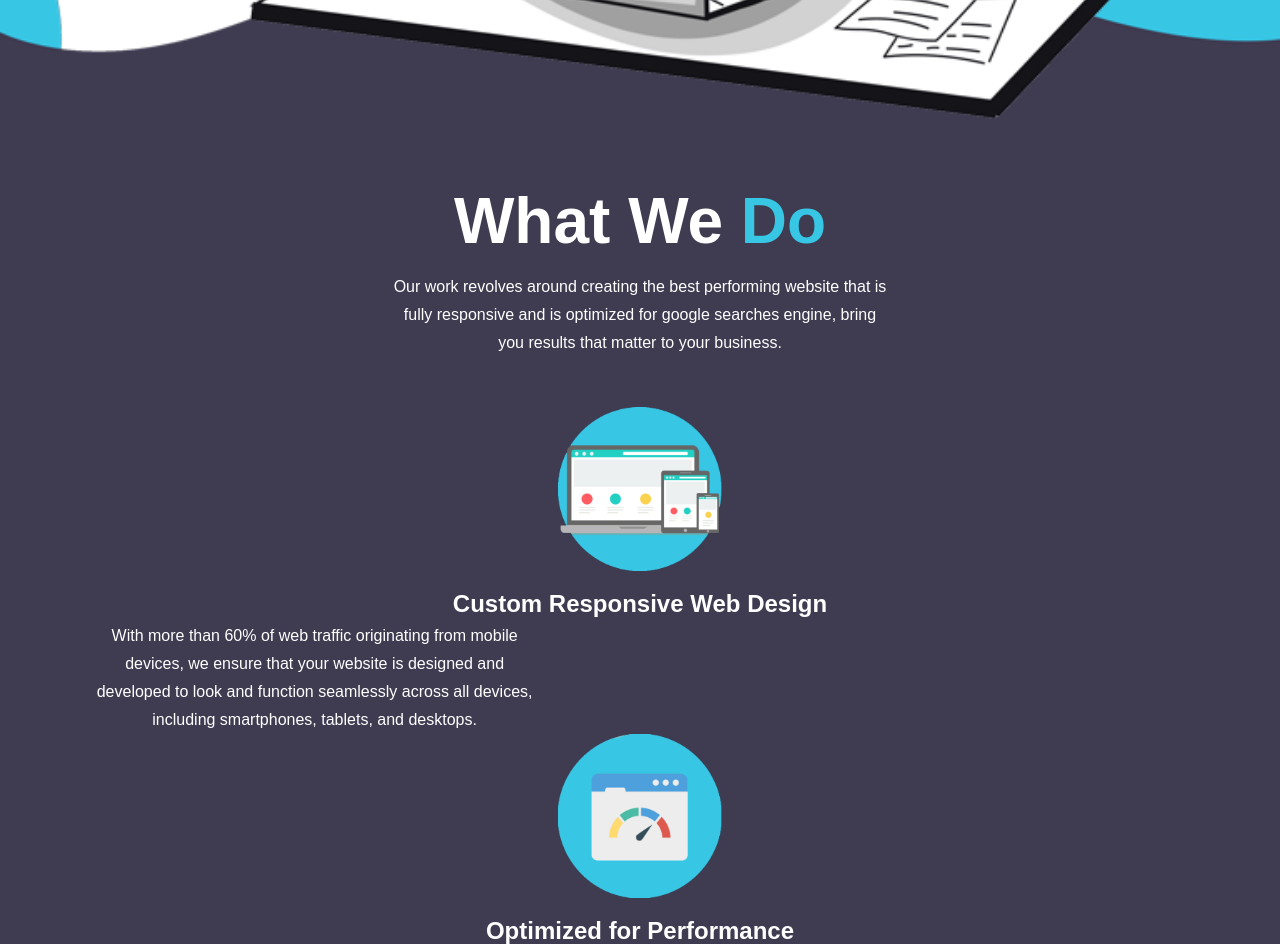
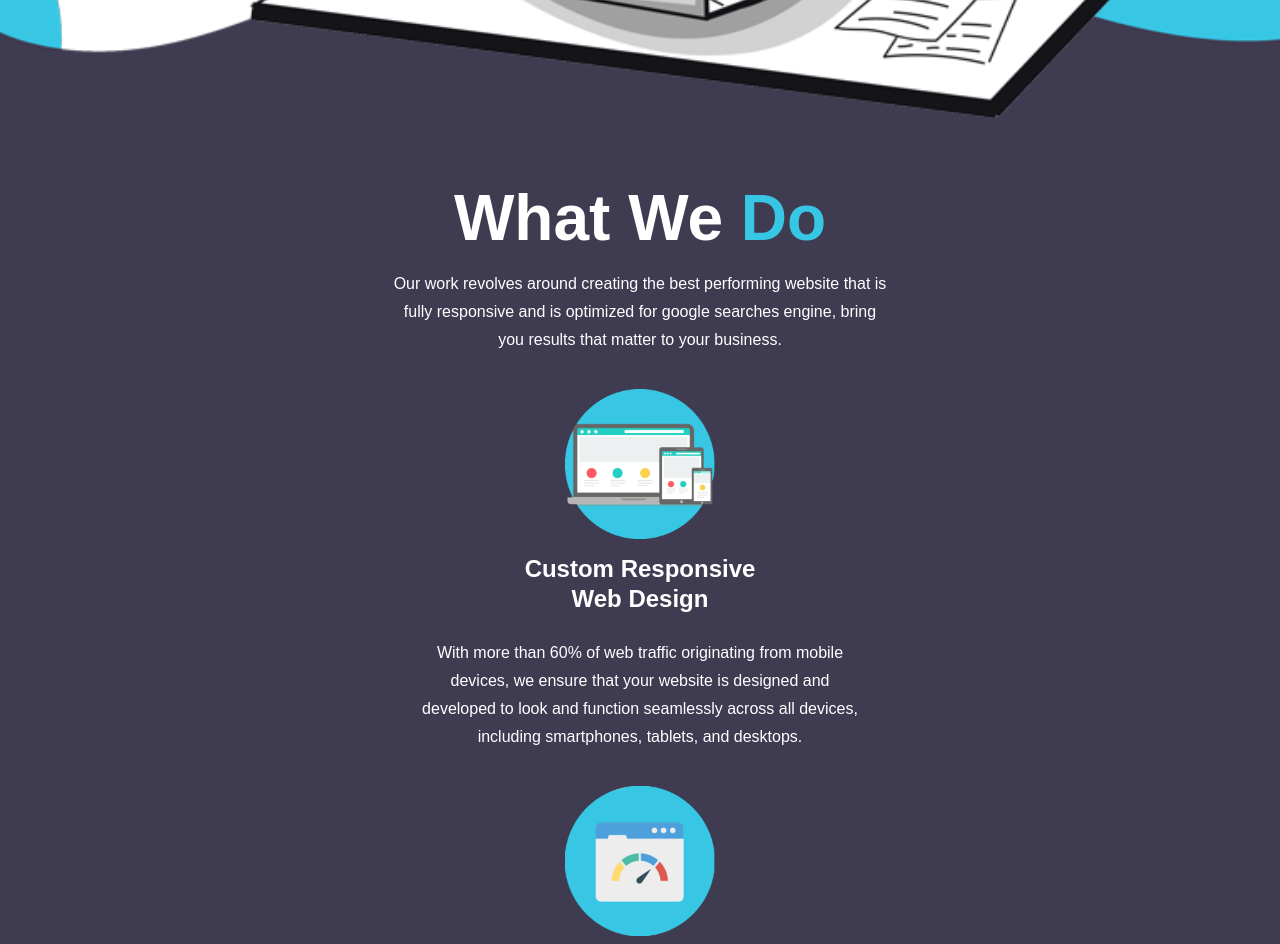
Before and after one commit to ArturCodes/myArtsha, a plain HTML site: page index.html in a window 1280 px wide. Shown: the part 1140-2084 px from the top of the page. Drawn offline with Linux system fonts and the light colour scheme; a web font is replaced by a local one.

Commit message:
progress

```diff
--- a/index.scss
+++ b/index.scss
@@ -10,17 +10,15 @@
         align-items: center;
 
         .header {
-            margin-bottom: 50px;
             width: 92vw;
 
             h1 {
-                font-size: clamp(2.5em, 10vw, 4em);
+                font-size: clamp(2.75em, 10vw, 4em);
                 width: auto;
                 text-align: center;
                 font-weight: 700;
-                margin: 53px 0 15px;
+                margin: 50px 0 15px;
                 color: white;
-
                 span {
                     color: #38C6E5;
                 }
@@ -46,20 +44,25 @@
                 justify-content: center;
 
                 img {
-                    margin: 0 auto 15px;
-                    width: calc(100px + 5vw);
+                    margin: 35px auto 15px;
+                    width: 150px;
                 }
 
                 h2 {
                     color: white;
-                    line-height: 1.5;
+                    line-height: 1.25;
                     text-align: center;
+                    margin-bottom: 15px;
+                    max-width: 275px;
+                    margin: 0 auto 25px;
                 }
 
                 p {
                     text-align: center;
                     color: white;
                     max-width: 450px;
+                    margin: 0 auto;
+                    line-height: 1.75;
                 }
             }
         }
```
Also changed, not shown: index.css, 1 other file.
